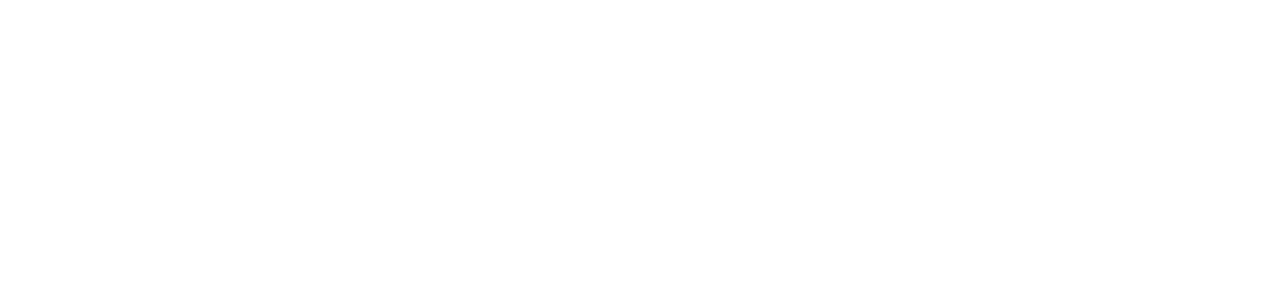
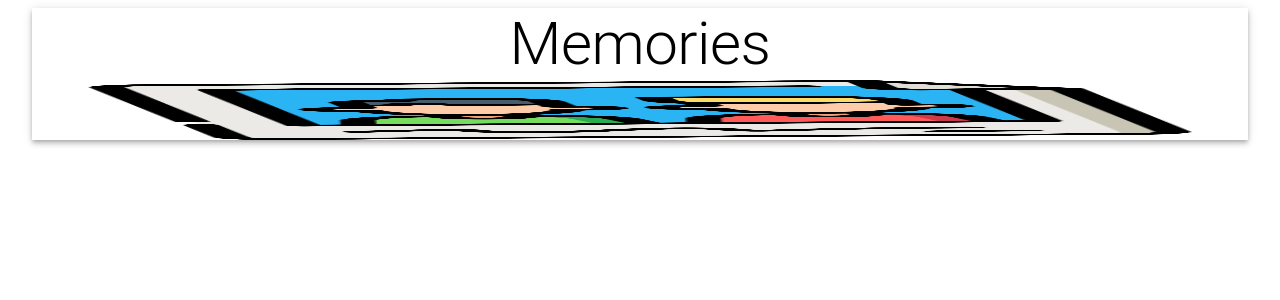
Before and after one commit to javierc22/memories_project_client, a React (Create React App) app: page / in a window 1280 px wide. Shown: the top 300 px of the page. Built offline with nearby package versions, Linux system fonts and the light colour scheme.

Commit message:
Add JSX structure

```diff
--- a/src/App.js
+++ b/src/App.js
@@ -1,10 +1,28 @@
-
+import { Container, AppBar, Typography, Grow, Grid } from '@material-ui/core'
+import memories from './images/memories.png'
+import Posts from './components/Posts/Posts'
+import Form from './components/Form/Form'
 
 function App() {
   return (
-    <div>
-
-    </div>
+    <Container maxWidth="lg">
+      <AppBar position="static" color="inherit">
+        <Typography variant="h2" align="center">Memories</Typography>
+        <img src={memories} alt="icon" height="60" />
+      </AppBar>
+      <Grow in>
+        <Container>
+          <Grid container justifyContent="space-between" alignItems="stretch" spacing={3}>
+            <Grid item xs={12} sm={7}>
+              <Posts />
+            </Grid>
+            <Grid item xs={12} sm={4}>
+              <Form />
+            </Grid>
+          </Grid>
+        </Container>
+      </Grow>
+    </Container>
   );
 }
 
--- a/src/components/Form/Form.js
+++ b/src/components/Form/Form.js
@@ -0,0 +1,11 @@
+import React from 'react'
+
+const Form = () => {
+  return (
+    <div>
+
+    </div>
+  )
+}
+
+export default Form
--- a/src/components/Posts/Posts.js
+++ b/src/components/Posts/Posts.js
@@ -0,0 +1,11 @@
+import React from 'react'
+
+const Posts = () => {
+  return (
+    <div>
+
+    </div>
+  )
+}
+
+export default Posts
```
Also changed, not shown: src/images/memories.png (added).
